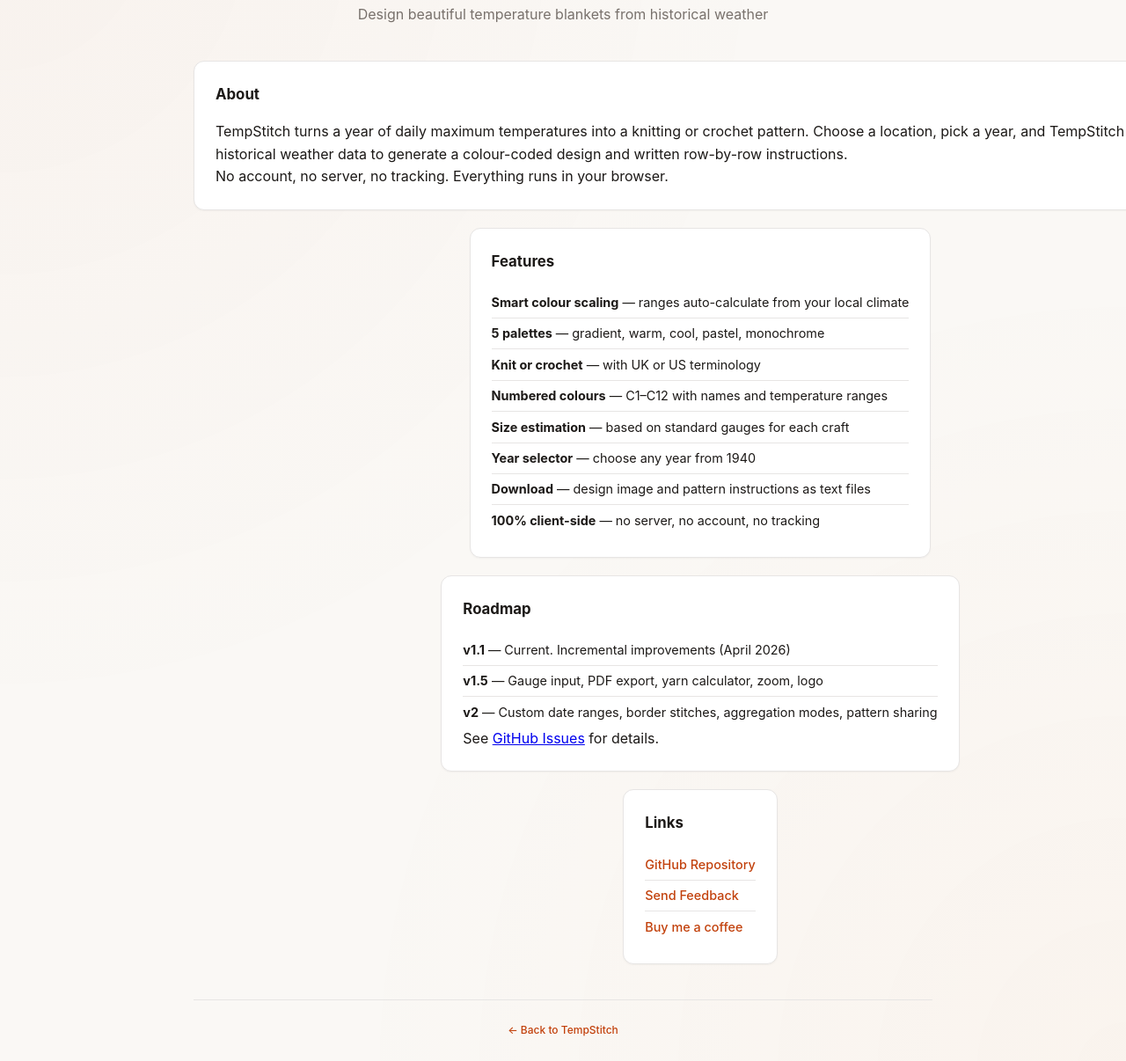
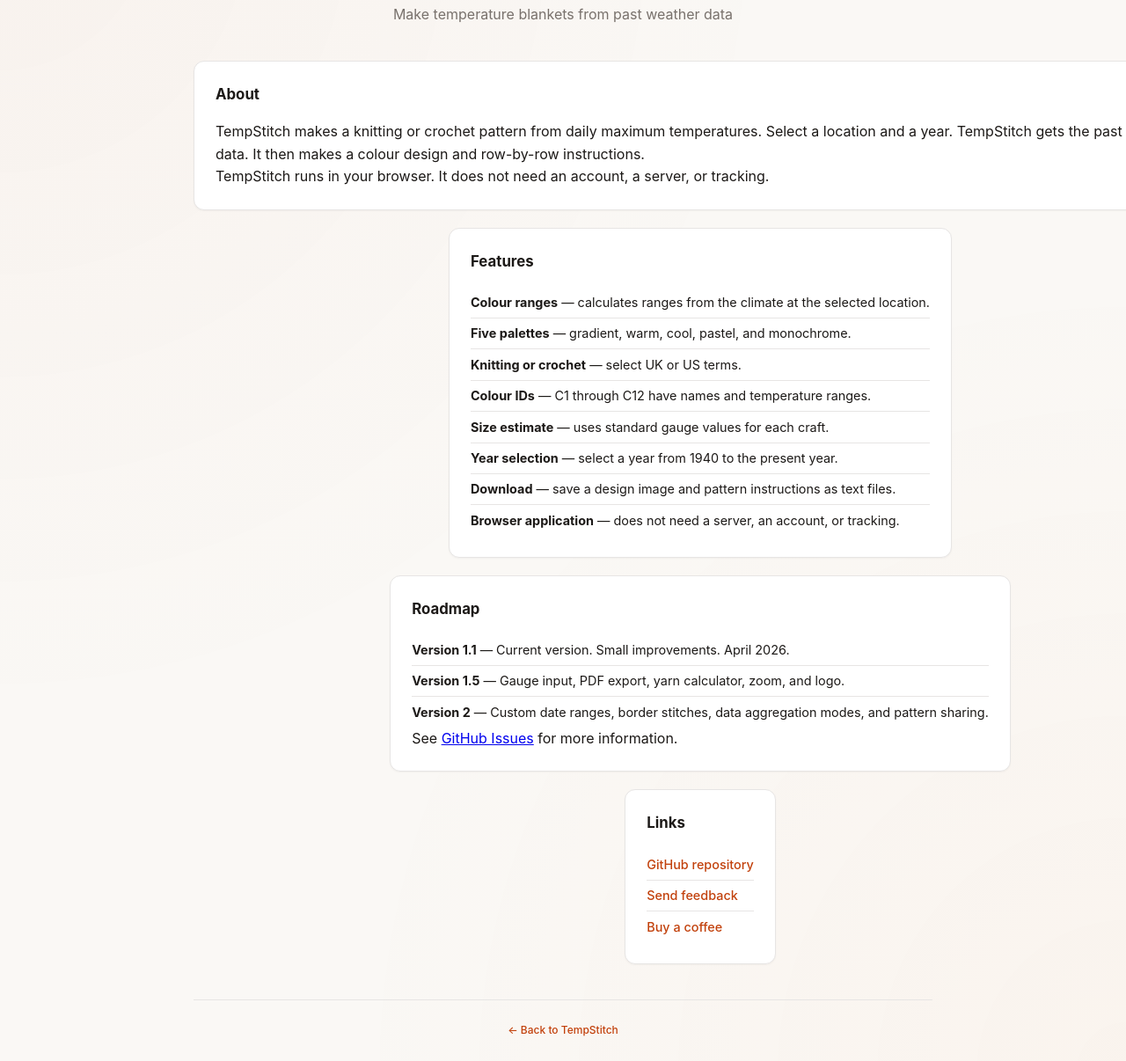
Before and after one commit to mahood73/TempStitch, a website: page about.html in a window 1280 px wide. Shown: the part 94-1300 px from the top of the page at 88% size. Drawn offline with Linux system fonts and the light colour scheme.

Commit message:
Simplify about

```diff
--- a/about.html
+++ b/about.html
@@ -12,46 +12,46 @@
     <div class="container">
         <header>
             <h1>TempStitch</h1>
-            <p class="subtitle">Design beautiful temperature blankets from historical weather</p>
+            <p class="subtitle">Make temperature blankets from past weather data</p>
         </header>
 
         <main>
             <section class="card">
                 <h2>About</h2>
-                <p>TempStitch turns a year of daily maximum temperatures into a knitting or crochet pattern. Choose a location, pick a year, and TempStitch fetches historical weather data to generate a colour-coded design and written row-by-row instructions.</p>
-                <p>No account, no server, no tracking. Everything runs in your browser.</p>
+                <p>TempStitch makes a knitting or crochet pattern from daily maximum temperatures. Select a location and a year. TempStitch gets the past weather data. It then makes a colour design and row-by-row instructions.</p>
+                <p>TempStitch runs in your browser. It does not need an account, a server, or tracking.</p>
             </section>
 
             <section class="card">
                 <h2>Features</h2>
                 <ul>
-                    <li><strong>Smart colour scaling</strong> — ranges auto-calculate from your local climate</li>
-                    <li><strong>5 palettes</strong> — gradient, warm, cool, pastel, monochrome</li>
-                    <li><strong>Knit or crochet</strong> — with UK or US terminology</li>
-                    <li><strong>Numbered colours</strong> — C1–C12 with names and temperature ranges</li>
-                    <li><strong>Size estimation</strong> — based on standard gauges for each craft</li>
-                    <li><strong>Year selector</strong> — choose any year from 1940</li>
-                    <li><strong>Download</strong> — design image and pattern instructions as text files</li>
-                    <li><strong>100% client-side</strong> — no server, no account, no tracking</li>
+                    <li><strong>Colour ranges</strong> — calculates ranges from the climate at the selected location.</li>
+                    <li><strong>Five palettes</strong> — gradient, warm, cool, pastel, and monochrome.</li>
+                    <li><strong>Knitting or crochet</strong> — select UK or US terms.</li>
+                    <li><strong>Colour IDs</strong> — C1 through C12 have names and temperature ranges.</li>
+                    <li><strong>Size estimate</strong> — uses standard gauge values for each craft.</li>
+                    <li><strong>Year selection</strong> — select a year from 1940 to the present year.</li>
+                    <li><strong>Download</strong> — save a design image and pattern instructions as text files.</li>
+                    <li><strong>Browser application</strong> — does not need a server, an account, or tracking.</li>
                 </ul>
             </section>
 
             <section class="card">
                 <h2>Roadmap</h2>
                 <ul>
-                    <li><strong>v1.1</strong> — Current. Incremental improvements (April 2026)</li>
-                    <li><strong>v1.5</strong> — Gauge input, PDF export, yarn calculator, zoom, logo</li>
-                    <li><strong>v2</strong> — Custom date ranges, border stitches, aggregation modes, pattern sharing</li>
+                    <li><strong>Version 1.1</strong> — Current version. Small improvements. April 2026.</li>
+                    <li><strong>Version 1.5</strong> — Gauge input, PDF export, yarn calculator, zoom, and logo.</li>
+                    <li><strong>Version 2</strong> — Custom date ranges, border stitches, data aggregation modes, and pattern sharing.</li>
                 </ul>
-                <p>See <a href="https://github.com/mahood73/TempStitch/issues" target="_blank" rel="noopener">GitHub Issues</a> for details.</p>
+                <p>See <a href="https://github.com/mahood73/TempStitch/issues" target="_blank" rel="noopener">GitHub Issues</a> for more information.</p>
             </section>
 
             <section class="card">
                 <h2>Links</h2>
                 <ul>
-                    <li><a href="https://github.com/mahood73/TempStitch" target="_blank" rel="noopener">GitHub Repository</a></li>
-                    <li><a href="https://docs.google.com/forms/d/e/1FAIpQLSfQQD0TJGF447sfJBmKOJwxutjVbde2RqeC8-Ez6IeqYYMppw/viewform" target="_blank" rel="noopener">Send Feedback</a></li>
-                    <li><a href="https://ko-fi.com/markhood" target="_blank" rel="noopener">Buy me a coffee</a></li>
+                    <li><a href="https://github.com/mahood73/TempStitch" target="_blank" rel="noopener">GitHub repository</a></li>
+                    <li><a href="https://docs.google.com/forms/d/e/1FAIpQLSfQQD0TJGF447sfJBmKOJwxutjVbde2RqeC8-Ez6IeqYYMppw/viewform" target="_blank" rel="noopener">Send feedback</a></li>
+                    <li><a href="https://ko-fi.com/markhood" target="_blank" rel="noopener">Buy a coffee</a></li>
                 </ul>
             </section>
         </main>
```
